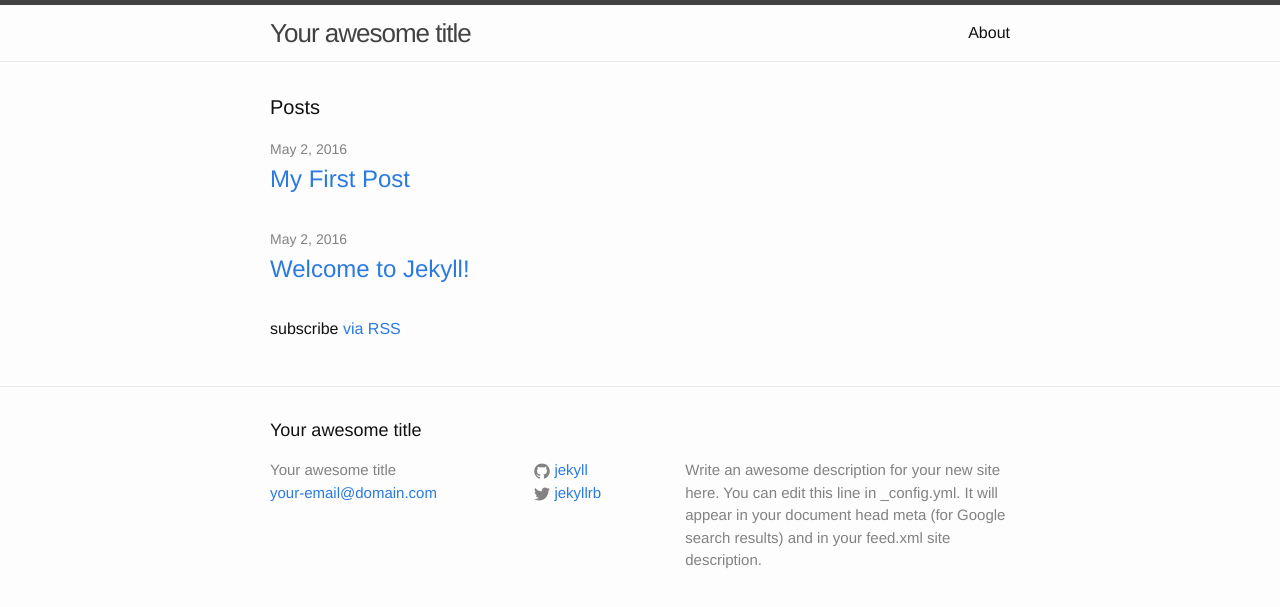
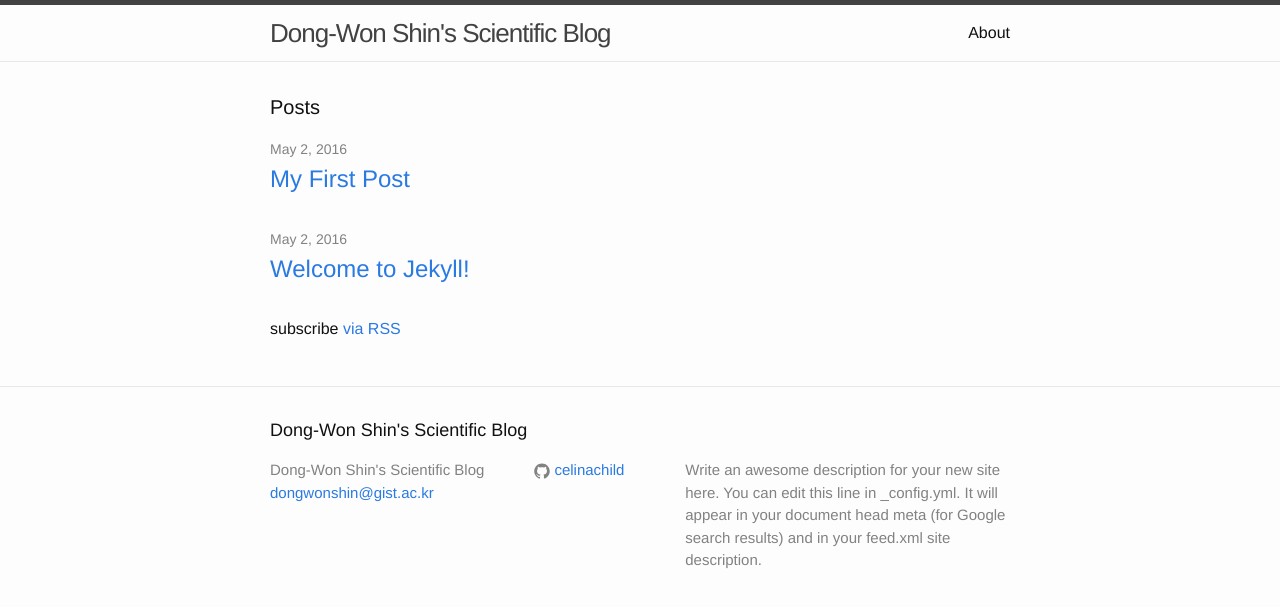
Before and after one commit to celinachild/celinachild.github.io, a Jekyll site: the page built from index.html, in a window 1280 px wide. Shown: the top 607 px of the page. Built offline with Jekyll 4.4.1, drawn with Linux system fonts in a browser that asks for light colours.

Commit message:
update _config.yml

```diff
--- a/_config.yml
+++ b/_config.yml
@@ -6,16 +6,14 @@
 # 'jekyll serve'. If you change this file, please restart the server process.
 
 # Site settings
-title: Your awesome title
-email: your-email@domain.com
+title: Dong-Won Shin's Scientific Blog
+email: dongwonshin@gist.ac.kr
 description: > # this means to ignore newlines until "baseurl:"
   Write an awesome description for your new site here. You can edit this
   line in _config.yml. It will appear in your document head meta (for
   Google search results) and in your feed.xml site description.
 baseurl: "" # the subpath of your site, e.g. /blog
-url: "http://yourdomain.com" # the base hostname & protocol for your site
-twitter_username: jekyllrb
-github_username:  jekyll
+github_username:  celinachild
 
 # Build settings
 markdown: kramdown
```
